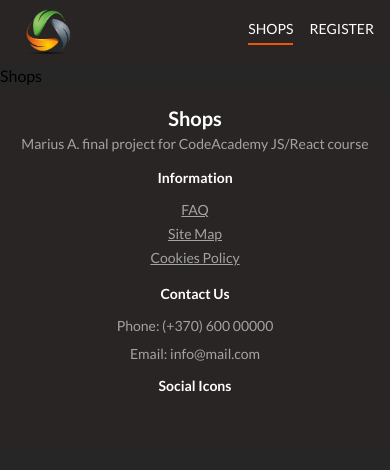
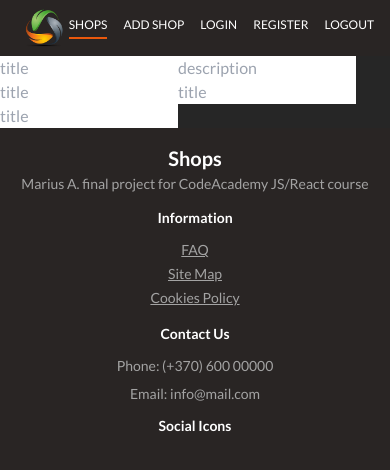
Before and after one commit to MariusAskelovic/Marius_Askelovic_final_react, a React (Vite) app: page /shops in a window 390 px wide. Shown: the top 470 px of the page. Built offline with nearby package versions, Linux system fonts and the light colour scheme; some icons are missing.

Commit message:
formik + yup init, header transition + all <Link's

```diff
--- a/package.json
+++ b/package.json
@@ -11,10 +11,12 @@
   },
   "dependencies": {
     "firebase": "^10.3.1",
+    "formik": "^2.4.4",
     "react": "^18.2.0",
     "react-dom": "^18.2.0",
     "react-icons": "^4.11.0",
-    "react-router-dom": "^6.15.0"
+    "react-router-dom": "^6.15.0",
+    "yup": "^1.2.0"
   },
   "devDependencies": {
     "@types/react": "^18.2.15",
--- a/src/layout/Header.jsx
+++ b/src/layout/Header.jsx
@@ -5,20 +5,42 @@ export default function Header() {
     <header className='w-full bg-stone-800 py-2'>
       <div className='container flex justify-between items-center text-white'>
         <Link to={'/'}>
-          <img className='h-12 pl-2' src='/images/logo.png' alt='logo' />
+          <img
+            className='h-10 sm:h-12 pl-2 transition-all duration-200'
+            src='/images/logo.png'
+            alt='logo'
+          />
         </Link>
-        <nav className='flex gap-4 uppercase text-sm'>
+        <nav className='flex gap-4 uppercase text-xs sm:text-sm transition-all'>
           <NavLink
-            className='border-b-2 pb-1 border-transparent hover:border-orange-600'
+            className='border-b-2 pb-1 border-transparent hover:border-orange-600 duration-400 hover:duration-200'
             to={'/shops'}
           >
             Shops
           </NavLink>
           <NavLink
-            className={`border-b-2 pb-1 border-transparent hover:border-orange-600`}
+            className='border-b-2 pb-1 border-transparent hover:border-orange-600 duration-400 hover:duration-200'
+            to={'/addshop'}
+          >
+            Add Shop
+          </NavLink>
+          <NavLink
+            className='border-b-2 pb-1 border-transparent hover:border-orange-600 duration-400 hover:duration-200'
+            to={'/login'}
+          >
+            Login
+          </NavLink>
+          <NavLink
+            className='border-b-2 pb-1 border-transparent hover:border-orange-600 duration-400 hover:duration-200'
             to={'/register'}
           >
             Register
+          </NavLink>
+          <NavLink
+            className='border-b-2 pb-1 border-transparent hover:border-orange-600 duration-400 hover:duration-200'
+            to={'/login'}
+          >
+            Logout
           </NavLink>
         </nav>
       </div>
--- a/src/pages/AddShopPage.jsx
+++ b/src/pages/AddShopPage.jsx
@@ -1,3 +1,13 @@
 export default function AddShopPage() {
-  return <div>AddShopPage</div>;
+  return (
+    <div>
+      <form>
+        <input type='text' placeholder='title' id='title' />
+        <input type='text' placeholder='description' id='description' />
+        <input type='text' placeholder='title' id='title' />
+        <input type='text' placeholder='title' id='title' />
+        <input type='text' placeholder='title' id='title' />
+      </form>
+    </div>
+  );
 }
--- a/src/pages/Shops.jsx
+++ b/src/pages/Shops.jsx
@@ -1,3 +1,9 @@
+import AddShopPage from './AddShopPage';
+
 export default function Shops() {
-  return <div>Shops</div>;
+  return (
+    <div>
+      <AddShopPage />
+    </div>
+  );
 }
--- a/tailwind.config.js
+++ b/tailwind.config.js
@@ -10,6 +10,13 @@ export default {
     fontFamily: {
       lato: ['Lato', 'sans-serif'],
     },
+    transitionDuration: {
+      200: '200ms',
+      300: '300ms',
+      400: '400ms',
+      500: '500ms',
+      700: '700ms',
+    },
   },
   plugins: [],
 };
```
Also changed, not shown: 1 other file (tests, documents, lock files or other folders).
